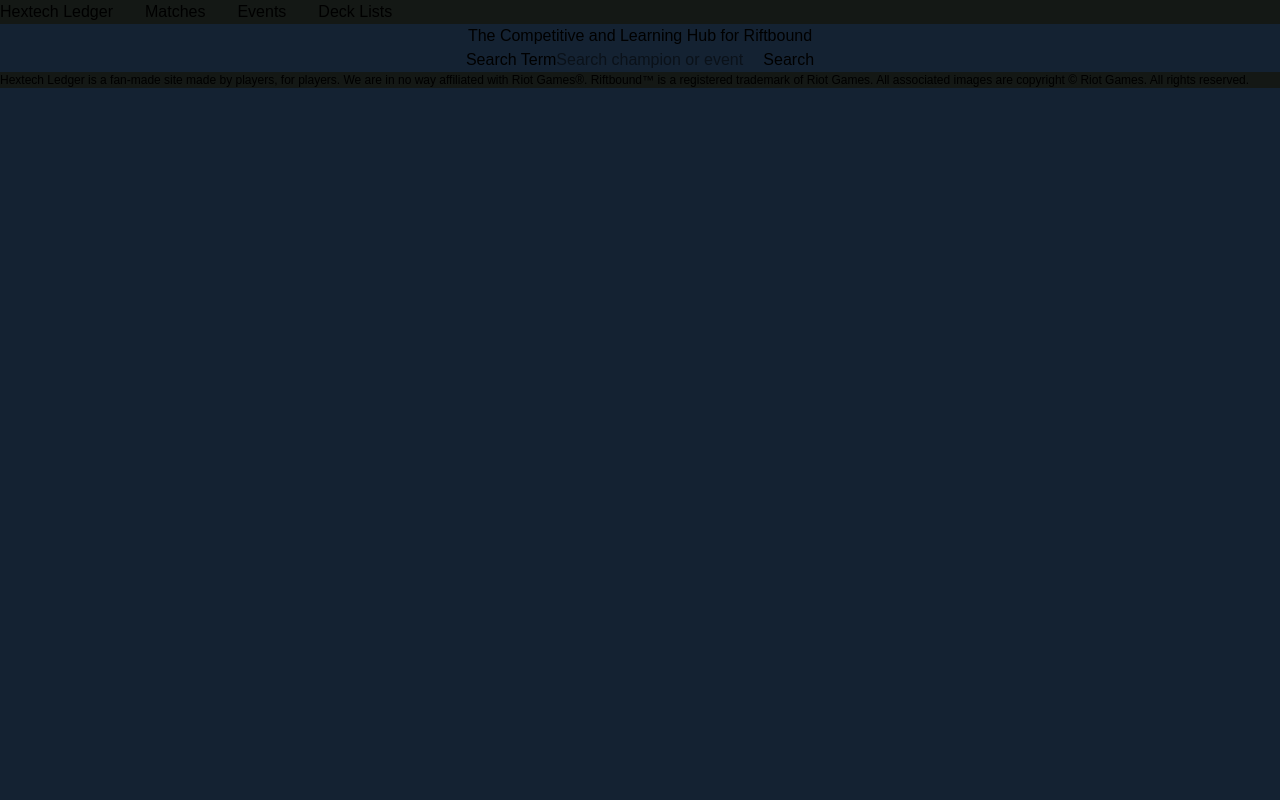
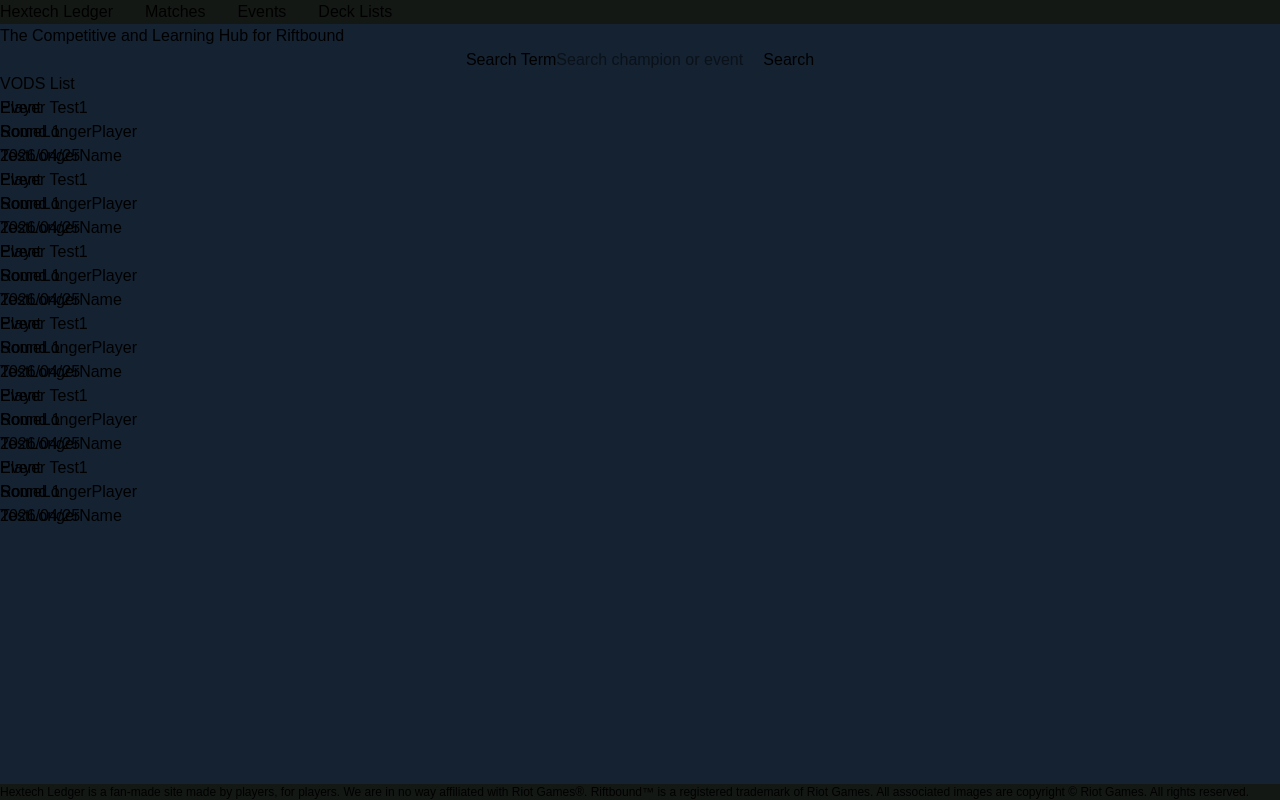
Before and after one commit to BrandenSoropia/hextech-ledger, a Next.js app in the folder frontend/: page / in a window 1280 px wide. Built offline with nearby package versions, Linux system fonts and the light colour scheme.

Commit message:
App fills page now. Prototype match cards. Simple loading animation added.

```diff
--- /dev/null
+++ b/frontend/src/app/_components/MatchCard.tsx
@@ -0,0 +1,40 @@
+import React from "react";
+
+interface PlayerDetails {
+  backgroundImageSrc: string;
+  name: string;
+}
+
+interface MatchCardProps {
+  eventName: string;
+  round: string;
+  date: string;
+  player1: PlayerDetails;
+  player2: PlayerDetails;
+}
+
+const MatchCard = ({
+  eventName,
+  round,
+  date,
+  player1,
+  player2,
+}: MatchCardProps) => {
+  return (
+    <div className="relative">
+      <div className="absolute top-0 left-0">
+        <p>{eventName}</p>
+        <p>{round}</p>
+        <p>{date}</p>
+      </div>
+      <div>
+        <p>{player1.name}</p>
+      </div>
+      <div>
+        <p>{player2.name}</p>
+      </div>
+    </div>
+  );
+};
+
+export default MatchCard;
--- a/frontend/src/app/layout.tsx
+++ b/frontend/src/app/layout.tsx
@@ -1,6 +1,6 @@
-import type { Metadata } from "next";
+import type { Metadata, Viewport } from "next";
 import { Geist, Geist_Mono } from "next/font/google";
-import "./globals.css";
+import "@styles/globals.css";
 import NavBar from "@/components/Navbar";
 import Footer from "@/components/Footer";
 
@@ -16,8 +16,16 @@
 
 export const metadata: Metadata = {
   title: "Hextech Ledger",
-  description:
-    "Hextech Ledger Official Site | Fan-made Riftbound Competitive VOD and Learning Hub",
+  description: "Fan-made Riftbound Competitive VOD and Learning Hub.",
+};
+
+export const viewport: Viewport = {
+  width: "device-width",
+  initialScale: 1,
+  maximumScale: 1,
+  userScalable: false,
+  // Also supported but less commonly used
+  // interactiveWidget: 'resizes-visual',
 };
 
 export default function RootLayout({
@@ -27,8 +35,9 @@
 }>) {
   return (
     <html lang="en">
+      {/* Fill screen using Tailwind source: https://stackoverflow.com/a/68083692 */}
       <body
-        className={`${geistSans.variable} ${geistMono.variable} bg-carbon-back`}
+        className={`${geistSans.variable} ${geistMono.variable} bg-carbon-back min-h-screen flex flex-col`}
       >
         <NavBar />
         {children}
--- a/frontend/src/app/page.tsx
+++ b/frontend/src/app/page.tsx
@@ -1,8 +1,9 @@
 import Header from "../components/Header";
+import MatchCard from "./_components/MatchCard";
 
 export default function Home() {
   return (
-    <main className={`flex flex-col justify-center items-center`}>
+    <main className={`flex-1 flex-col justify-center items-center`}>
       <Header text="The Competitive and Learning Hub for Riftbound" />
       <form className={`flex justify-center items-center`}>
         <label htmlFor="searchTerm">Search Term</label>
@@ -15,6 +16,73 @@
         />
         <button type="submit">Search</button>
       </form>
+      <section className="w-full h-full">
+        VODS List
+        {/* TODO: Figure out why this wont fill width */}
+        {/* TODO: Figure out how to equally size cards */}
+        <div className="flex flex-row flex-wrap sm:h-1/2 sm:w-1/3 md:h-1/4 md:w-1/5 items-stretch">
+          <MatchCard
+            eventName="Event"
+            round="Round 1"
+            date="2026/04/25"
+            player1={{ backgroundImageSrc: "", name: "Player Test1" }}
+            player2={{
+              backgroundImageSrc: "",
+              name: "SomeLongerPlayer TestLongerName",
+            }}
+          />
+          <MatchCard
+            eventName="Event"
+            round="Round 1"
+            date="2026/04/25"
+            player1={{ backgroundImageSrc: "", name: "Player Test1" }}
+            player2={{
+              backgroundImageSrc: "",
+              name: "SomeLongerPlayer TestLongerName",
+            }}
+          />
+          <MatchCard
+            eventName="Event"
+            round="Round 1"
+            date="2026/04/25"
+            player1={{ backgroundImageSrc: "", name: "Player Test1" }}
+            player2={{
+              backgroundImageSrc: "",
+              name: "SomeLongerPlayer TestLongerName",
+            }}
+          />
+          <MatchCard
+            eventName="Event"
+            round="Round 1"
+            date="2026/04/25"
+            player1={{ backgroundImageSrc: "", name: "Player Test1" }}
+            player2={{
+              backgroundImageSrc: "",
+              name: "SomeLongerPlayer TestLongerName",
+            }}
+          />
+          <MatchCard
+            eventName="Event"
+            round="Round 1"
+            date="2026/04/25"
+            player1={{ backgroundImageSrc: "", name: "Player Test1" }}
+            player2={{
+              backgroundImageSrc: "",
+              name: "SomeLongerPlayer TestLongerName",
+            }}
+          />
+          <MatchCard
+            eventName="Event"
+            round="Round 1"
+            date="2026/04/25"
+            player1={{ backgroundImageSrc: "", name: "Player Test1" }}
+            player2={{
+              backgroundImageSrc: "",
+              name: "SomeLongerPlayer TestLongerName",
+            }}
+          />
+        </div>
+      </section>
     </main>
   );
 }
--- /dev/null
+++ b/frontend/src/styles/animations.css
@@ -0,0 +1,41 @@
+/* Source: https://css-loaders.com/glowing/ */
+.loader {
+  height: 80px;
+  aspect-ratio: 1;
+  position: relative;
+  clip-path: polygon(
+    100% 50%,
+    85.36% 85.36%,
+    50% 100%,
+    14.64% 85.36%,
+    0% 50%,
+    14.64% 14.64%,
+    50% 0%,
+    85.36% 14.64%,
+    100% 50%,
+    74.75% 25.25%,
+    50% 15%,
+    25.25% 25.25%,
+    15% 50%,
+    25.25% 74.75%,
+    50% 85%,
+    74.75% 74.75%,
+    85% 50%,
+    74.75% 25.25%
+  );
+  filter: blur(12px);
+}
+
+.loader:before {
+  content: "";
+  position: absolute;
+  inset: 0;
+  background: conic-gradient(#0000 35%, #0b486b, #0000 65%);
+  animation: l6 2s linear infinite;
+}
+
+@keyframes l6 {
+  to {
+    rotate: 1turn;
+  }
+}
--- a/frontend/src/app/globals.css
+++ b/frontend/src/styles/globals.css
@@ -1,4 +1,5 @@
 @import "tailwindcss";
+@import "./animations.css";
 
 @theme {
   --color-dark-blue: #142232ff;
--- a/frontend/tsconfig.json
+++ b/frontend/tsconfig.json
@@ -19,7 +19,8 @@
       }
     ],
     "paths": {
-      "@/*": ["./src/*"]
+      "@/*": ["./src/*"],
+      "@styles/*": ["./src/styles/*"]
     }
   },
   "include": [
```
